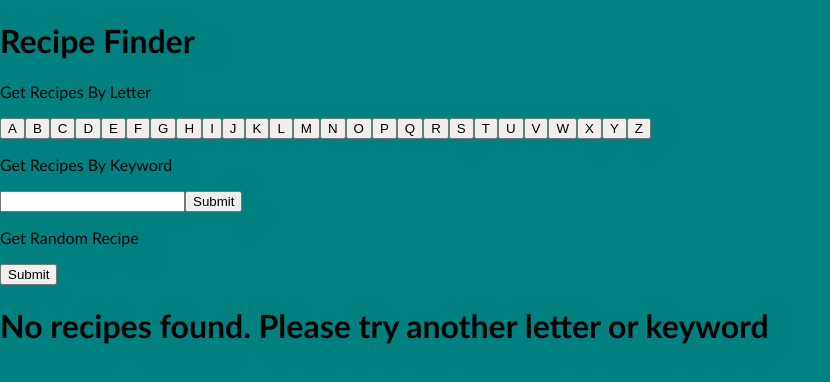
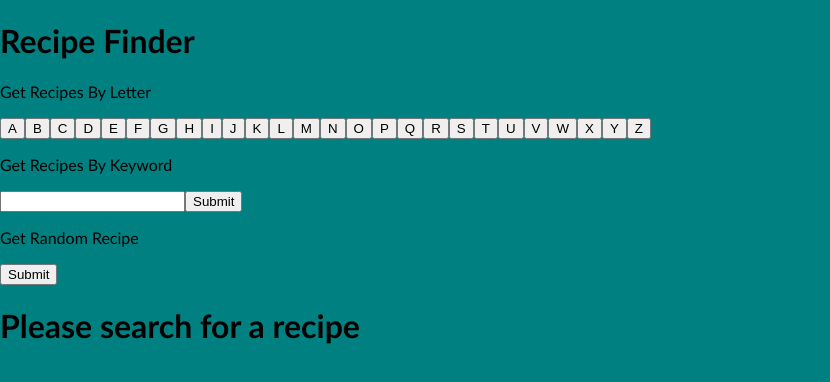
Before and after one commit to MattJRiley14/React-Recipe-App, a React (Create React App) app: page / in a window 1280 px wide. Shown: the top 382 px of the page, without its empty margins (0-830 px from the left). Built offline with nearby package versions, Linux system fonts and the light colour scheme.

Commit message:
In RecipeSearcher.js: Set up firstLoad bool. So that it will allow display messages to appear at the correct times.

```diff
--- a/src/components/RecipeSearcher/RecipeSearcher.js
+++ b/src/components/RecipeSearcher/RecipeSearcher.js
@@ -5,9 +5,10 @@ import Header from '../Header/Header';
 
 class RecipeSearcher extends Component {
 
-    constructor(props){
+    constructor(props) {
         super(props);
         this.state = { recipes: [] }
+        this.state = { firstLoad: true }
     }
 
     componentDidMount() {
@@ -27,6 +28,7 @@ class RecipeSearcher extends Component {
         })
             .then(function (response) {
                 _this.setState({ recipes: response.data.meals || [] })
+                _this.setState({ firstLoad: false })
             })
             .catch(function (error) {
                 console.log(error);
@@ -47,6 +49,7 @@ class RecipeSearcher extends Component {
             })
             .then(function (response) {
                 _this.setState({ recipes: response.data.meals || [] })
+                _this.setState({ firstLoad: false })
             })
             .catch(function (error) {
                 console.log(error);
@@ -68,14 +71,12 @@ class RecipeSearcher extends Component {
             })
             .then(function (response) {
                 _this.setState({ recipes: response.data.meals || [] })
+                _this.setState({ firstLoad: false })
             })
             .catch(function (error) {
                 console.log(error);
             })
         }
-
-
-
 
     render() {
 
@@ -86,7 +87,7 @@ class RecipeSearcher extends Component {
                     recipeByLetterHandler={this.getRecipesByLetter}
                     recipeByNameHandler={this.getRecipeByName}
                 />
-                <RecipeList recipes={this.state.recipes} />
+                <RecipeList recipes={this.state.recipes} firstLoad={this.state.firstLoad} />
             </div>
         );
     }
```
Lines whose indentation alone changed are shown as unchanged.
